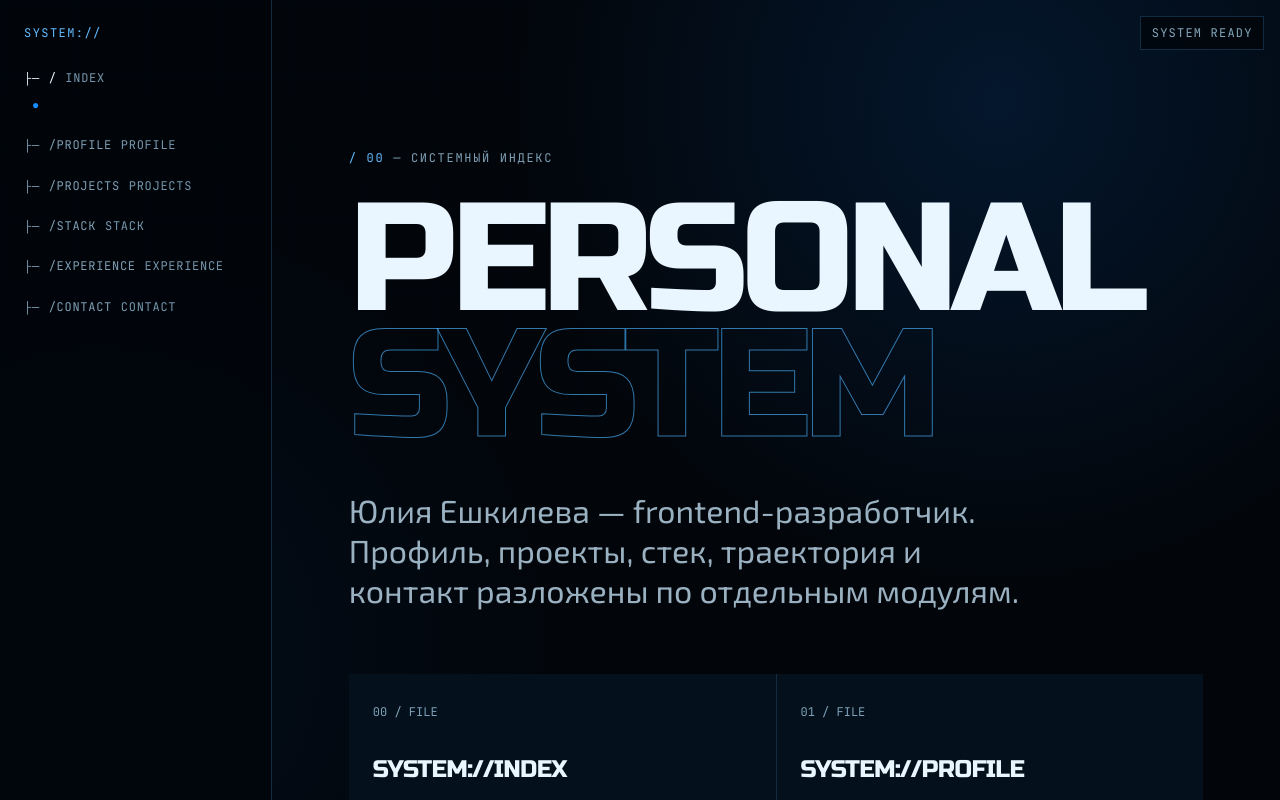
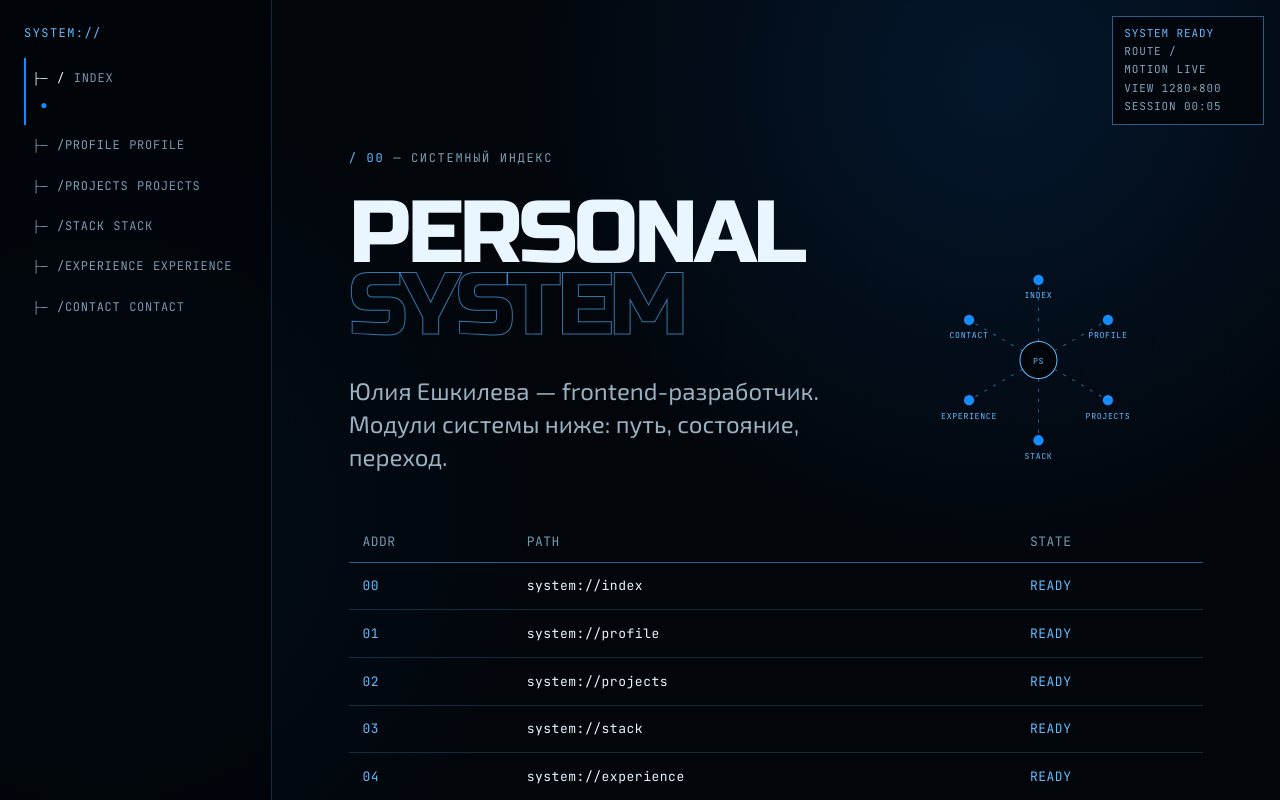
Before and after one commit to eshkileva/personal-system, a React (Vite) app: page / in a window 1280 px wide. Shown: the top 800 px of the page. Built offline with nearby package versions, Linux system fonts and the light colour scheme.

Commit message:
feat: densify the system index and honest status chrome
Co-authored-by: Cursor <cursoragent@cursor.com>

```diff
--- a/src/app/styles/base.css
+++ b/src/app/styles/base.css
@@ -132,14 +132,24 @@
   grid-template-columns: auto minmax(0, auto) 1fr;
   gap: 0.55rem;
   align-items: baseline;
-  padding: 0.7rem 0;
+  padding: 0.7rem 0.4rem;
+  border-left: 2px solid transparent;
   color: var(--color-code);
   font-size: 0.75rem;
   letter-spacing: 0.06em;
   text-decoration: none;
 }
 
+.system-nav__link:hover,
+.system-nav__link:focus-visible {
+  border-left-color: var(--color-electric);
+  background: rgb(22 140 255 / 0.08);
+  box-shadow: inset 0 0 0 1px rgb(22 140 255 / 0.18);
+  color: var(--color-ice);
+}
+
 .system-nav__link[aria-current='page'] {
+  border-left-color: var(--color-signal);
   color: var(--color-ice);
 }
 
@@ -201,13 +211,25 @@
   top: 1rem;
   right: 1rem;
   z-index: 50;
-  padding: 0.45rem 0.65rem;
-  border: 1px solid var(--color-line);
-  background: rgb(2 6 11 / 0.84);
+  display: grid;
+  gap: 0.15rem;
+  min-width: 9.5rem;
+  padding: 0.55rem 0.7rem;
+  border: 1px solid var(--color-line-strong);
+  background: rgb(2 6 11 / 0.92);
   color: var(--color-status);
   font-family: var(--font-mono);
-  font-size: 0.75rem;
-  letter-spacing: 0.1em;
+  font-size: 0.6875rem;
+  letter-spacing: 0.08em;
+  line-height: 1.45;
+}
+
+.system-status p {
+  margin: 0;
+}
+
+.system-status__boot {
+  color: var(--color-electric);
 }
 
 .system-modules {
@@ -460,6 +482,120 @@
   text-align: center;
 }
 
+.index-boot__steps {
+  display: flex;
+  justify-content: center;
+  gap: 1rem;
+  margin: 0;
+  padding: 0;
+  color: var(--color-status);
+  font-family: var(--font-mono);
+  font-size: 0.75rem;
+  letter-spacing: 0.14em;
+  list-style: none;
+}
+
+.index-console {
+  display: grid;
+  gap: 2rem;
+  align-items: end;
+}
+
+.index-map {
+  width: min(100%, 22rem);
+  height: auto;
+}
+
+.index-map__link {
+  stroke: var(--color-line-strong);
+  stroke-width: 1;
+}
+
+.index-map__core {
+  fill: rgb(2 6 11 / 0.9);
+  stroke: var(--color-electric);
+}
+
+.index-map__core-label,
+.index-map__label {
+  fill: var(--color-electric);
+  font-family: var(--font-mono);
+  font-size: 8px;
+  letter-spacing: 0.08em;
+  text-transform: uppercase;
+}
+
+.index-map__node {
+  fill: var(--color-signal);
+}
+
+.index-files {
+  overflow-x: auto;
+}
+
+.index-files__table {
+  width: 100%;
+  border-collapse: collapse;
+  color: var(--color-code);
+  font-family: var(--font-mono);
+  font-size: 0.8125rem;
+  letter-spacing: 0.04em;
+}
+
+.index-files__table th {
+  padding: 0.65rem 0.85rem;
+  border-bottom: 1px solid var(--color-line-strong);
+  color: var(--color-label);
+  font-weight: 400;
+  text-align: left;
+}
+
+.index-files__table td {
+  padding: 0.85rem;
+  border-bottom: 1px solid var(--color-line);
+}
+
+.index-files__table tbody tr:hover,
+.index-files__table tbody tr:focus-within {
+  background: rgb(22 140 255 / 0.08);
+  box-shadow: inset 3px 0 0 var(--color-electric);
+}
+
+.index-files__link {
+  color: var(--color-ice);
+  text-decoration: none;
+}
+
+.index-files__link:focus-visible {
+  outline: 2px solid var(--color-electric);
+  outline-offset: 4px;
+}
+
+.index-files__addr,
+.index-files__state {
+  color: var(--color-electric);
+  white-space: nowrap;
+}
+
+@media (min-width: 64rem) {
+  .index-console {
+    grid-template-columns: minmax(0, 1.2fr) minmax(14rem, 0.8fr);
+  }
+}
+
+@media (prefers-reduced-motion: no-preference) {
+  .index-map__link {
+    stroke-dasharray: 3 7;
+    animation: index-map-flow 9s linear infinite;
+  }
+}
+
+@keyframes index-map-flow {
+  to {
+    stroke-dashoffset: -80;
+  }
+}
+
 @media (min-width: 80rem) {
   .system-shell {
     display: grid;
--- /dev/null
+++ b/src/pages/index/ui/IndexMap.tsx
@@ -0,0 +1,57 @@
+import { systemRoutes } from '../../../shared/config/routes'
+
+const cx = 160
+const cy = 110
+const radius = 78
+
+function nodePoint(index: number, total: number) {
+  const angle = (Math.PI * 2 * index) / total - Math.PI / 2
+  return {
+    x: cx + Math.cos(angle) * radius,
+    y: cy + Math.sin(angle) * radius,
+  }
+}
+
+export function IndexMap() {
+  const nodes = systemRoutes.map((route, index) => ({
+    ...route,
+    ...nodePoint(index, systemRoutes.length),
+  }))
+
+  return (
+    <svg
+      aria-hidden="true"
+      className="index-map"
+      data-index-map
+      viewBox="0 0 320 220"
+    >
+      {nodes.map((node) => (
+        <line
+          key={`line-${node.id}`}
+          className="index-map__link"
+          x1={cx}
+          y1={cy}
+          x2={node.x}
+          y2={node.y}
+        />
+      ))}
+      <circle className="index-map__core" cx={cx} cy={cy} r="18" />
+      <text className="index-map__core-label" x={cx} y={cy + 4} textAnchor="middle">
+        PS
+      </text>
+      {nodes.map((node) => (
+        <g key={node.id}>
+          <circle className="index-map__node" cx={node.x} cy={node.y} r="5" />
+          <text
+            className="index-map__label"
+            x={node.x}
+            y={node.y + 18}
+            textAnchor="middle"
+          >
+            {node.label}
+          </text>
+        </g>
+      ))}
+    </svg>
+  )
+}
--- a/src/pages/index/ui/IndexPage.tsx
+++ b/src/pages/index/ui/IndexPage.tsx
@@ -4,10 +4,12 @@ import { seoFromRoute } from '../../../shared/config/seo'
 import { systemRoutes } from '../../../shared/config/routes'
 import { DocumentMeta } from '../../../shared/lib/seo/DocumentMeta'
 import { PageSection, SectionLabel } from '../../../shared/ui/SectionPrimitives'
+import { IndexMap } from './IndexMap'
 
 const seo = seoFromRoute('/')
 const BOOT_KEY = 'personal-system:booted'
 const BOOT_MS = 480
+const bootSteps = ['NAV', 'PALETTE', 'MODULES'] as const
 
 function shouldPlayIndexBoot() {
   if (window.matchMedia('(prefers-reduced-motion: reduce)').matches) {
@@ -62,39 +64,56 @@ export function IndexPage() {
         >
           <p className="index-boot__label">BOOT / INDEX</p>
           <p className="index-boot__title">PERSONAL SYSTEM</p>
+          <ol className="index-boot__steps">
+            {bootSteps.map((step) => (
+              <li key={step}>{step}</li>
+            ))}
+          </ol>
         </div>
       ) : null}
       <SectionLabel number="00">СИСТЕМНЫЙ ИНДЕКС</SectionLabel>
+      <div className="index-console">
+        <div>
           <h1
             aria-label="PERSONAL SYSTEM"
-        className="index-title mt-8 max-w-5xl min-w-0 font-display text-[clamp(2rem,12vw,10rem)] uppercase leading-[0.82] tracking-[-0.045em] wrap-break-word"
+            className="index-title mt-8 max-w-5xl min-w-0 font-display text-[clamp(1.75rem,8vw,5.5rem)] uppercase leading-[0.82] tracking-[-0.045em] wrap-break-word"
           >
             PERSONAL
             <br />
             <span className="text-outline-strong">SYSTEM</span>
           </h1>
-      <p className="mt-10 max-w-2xl text-[clamp(1.25rem,3vw,2rem)] leading-tight text-copy">
-        Юлия Ешкилева — frontend-разработчик. Профиль, проекты, стек,
-        траектория и контакт разложены по отдельным модулям.
+          <p className="mt-8 max-w-xl text-[clamp(1.05rem,2.4vw,1.5rem)] leading-snug text-copy">
+            Юлия Ешкилева — frontend-разработчик. Модули системы ниже: путь,
+            состояние, переход.
           </p>
-      <nav className="mt-16 max-w-4xl min-w-0" aria-label="Модули системы">
-        <ul className="m-0 grid list-none gap-px bg-line p-0 sm:grid-cols-2">
+        </div>
+        <IndexMap />
+      </div>
+      <nav className="index-files mt-12 min-w-0" aria-label="Модули системы">
+        <table className="index-files__table">
+          <thead>
+            <tr>
+              <th scope="col">ADDR</th>
+              <th scope="col">PATH</th>
+              <th scope="col">STATE</th>
+            </tr>
+          </thead>
+          <tbody>
             {systemRoutes.map((route, index) => (
-            <li key={route.path} className="min-w-0 bg-project">
-              <Link
-                to={route.path}
-                className="group block min-h-36 min-w-0 cursor-pointer p-6 no-underline transition-colors duration-200 hover:bg-signal/10 focus-visible:outline-2 focus-visible:outline-offset-[-2px] focus-visible:outline-electric"
-              >
-                <span className="font-mono text-xs text-meta">
-                  {String(index).padStart(2, '0')} / FILE
-                </span>
-                <span className="mt-8 block font-display text-2xl uppercase tracking-tight wrap-break-word group-hover:text-electric">
+              <tr key={route.path}>
+                <td className="index-files__addr">
+                  {String(index).padStart(2, '0')}
+                </td>
+                <td>
+                  <Link className="index-files__link" to={route.path}>
                     system://{route.label}
-                </span>
                   </Link>
-            </li>
+                </td>
+                <td className="index-files__state">READY</td>
+              </tr>
             ))}
-        </ul>
+          </tbody>
+        </table>
       </nav>
     </PageSection>
   )
--- a/src/widgets/system-status/ui/SystemStatus.tsx
+++ b/src/widgets/system-status/ui/SystemStatus.tsx
@@ -1,13 +1,59 @@
+import { useEffect, useState } from 'react'
+import { useLocation } from 'react-router-dom'
 import type { SystemBootState } from '../../../features/system-boot/model/useSystemBoot'
 
 type SystemStatusProps = {
   status: SystemBootState
 }
 
+function formatSession(elapsedMs: number) {
+  const total = Math.max(0, Math.floor(elapsedMs / 1000))
+  const minutes = String(Math.floor(total / 60)).padStart(2, '0')
+  const seconds = String(total % 60).padStart(2, '0')
+  return `${minutes}:${seconds}`
+}
+
+function readMotion() {
+  return window.matchMedia('(prefers-reduced-motion: reduce)').matches
+    ? 'REDUCE'
+    : 'LIVE'
+}
+
+function readView() {
+  return `${window.innerWidth}×${window.innerHeight}`
+}
+
 export function SystemStatus({ status }: SystemStatusProps) {
+  const { pathname } = useLocation()
+  const [motion, setMotion] = useState(readMotion)
+  const [view, setView] = useState(readView)
+  const [session, setSession] = useState('00:00')
+
+  useEffect(() => {
+    const started = Date.now()
+    const media = window.matchMedia('(prefers-reduced-motion: reduce)')
+    const syncMotion = () => setMotion(readMotion())
+    const syncView = () => setView(readView())
+    const tick = () => setSession(formatSession(Date.now() - started))
+
+    media.addEventListener('change', syncMotion)
+    window.addEventListener('resize', syncView)
+    const timer = window.setInterval(tick, 1000)
+
+    return () => {
+      media.removeEventListener('change', syncMotion)
+      window.removeEventListener('resize', syncView)
+      window.clearInterval(timer)
+    }
+  }, [])
+
   return (
     <div className="system-status" role="status">
-      {status}
+      <p className="system-status__boot">{status}</p>
+      <p>ROUTE {pathname}</p>
+      <p>MOTION {motion}</p>
+      <p>VIEW {view}</p>
+      <p>SESSION {session}</p>
     </div>
   )
 }
```
Also changed, not shown: 2 other files (tests, documents, lock files or other folders). Lines whose indentation alone changed are shown as unchanged.
